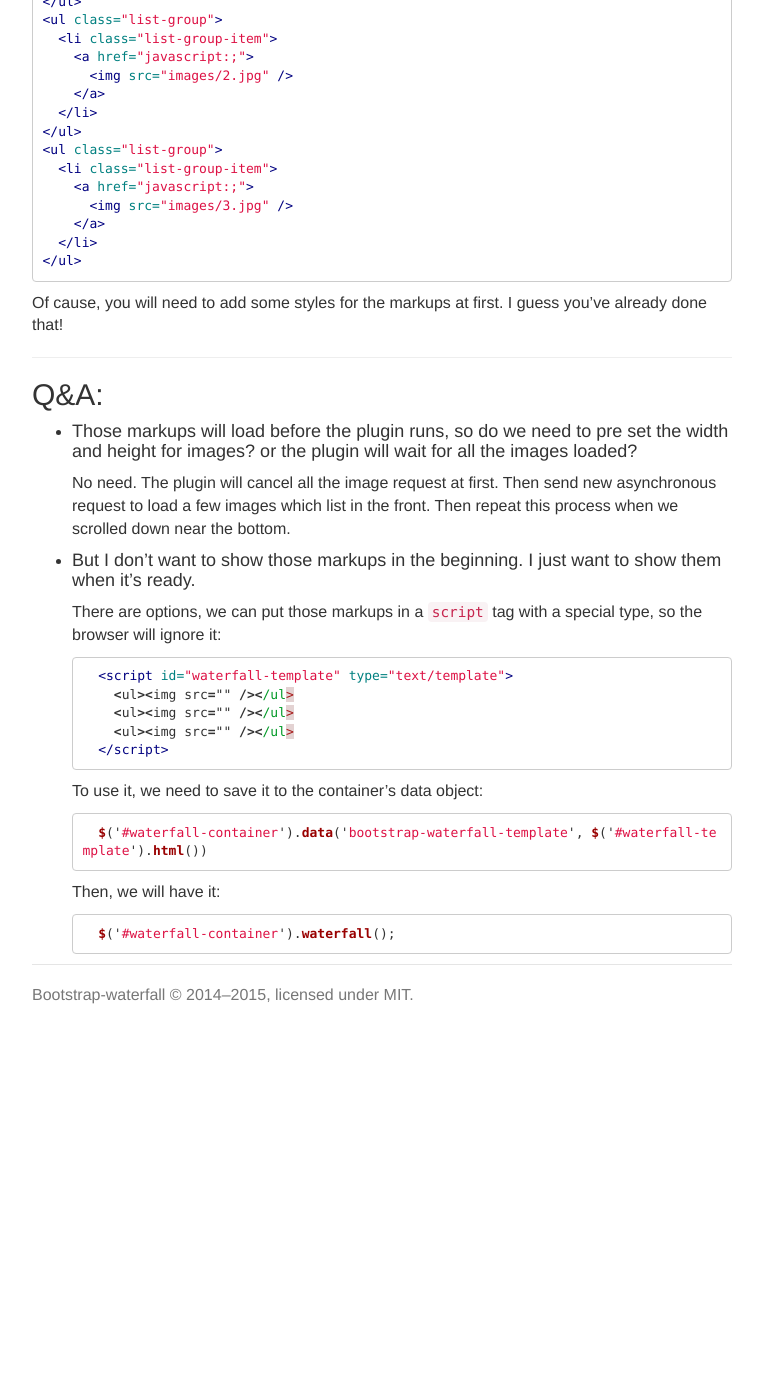
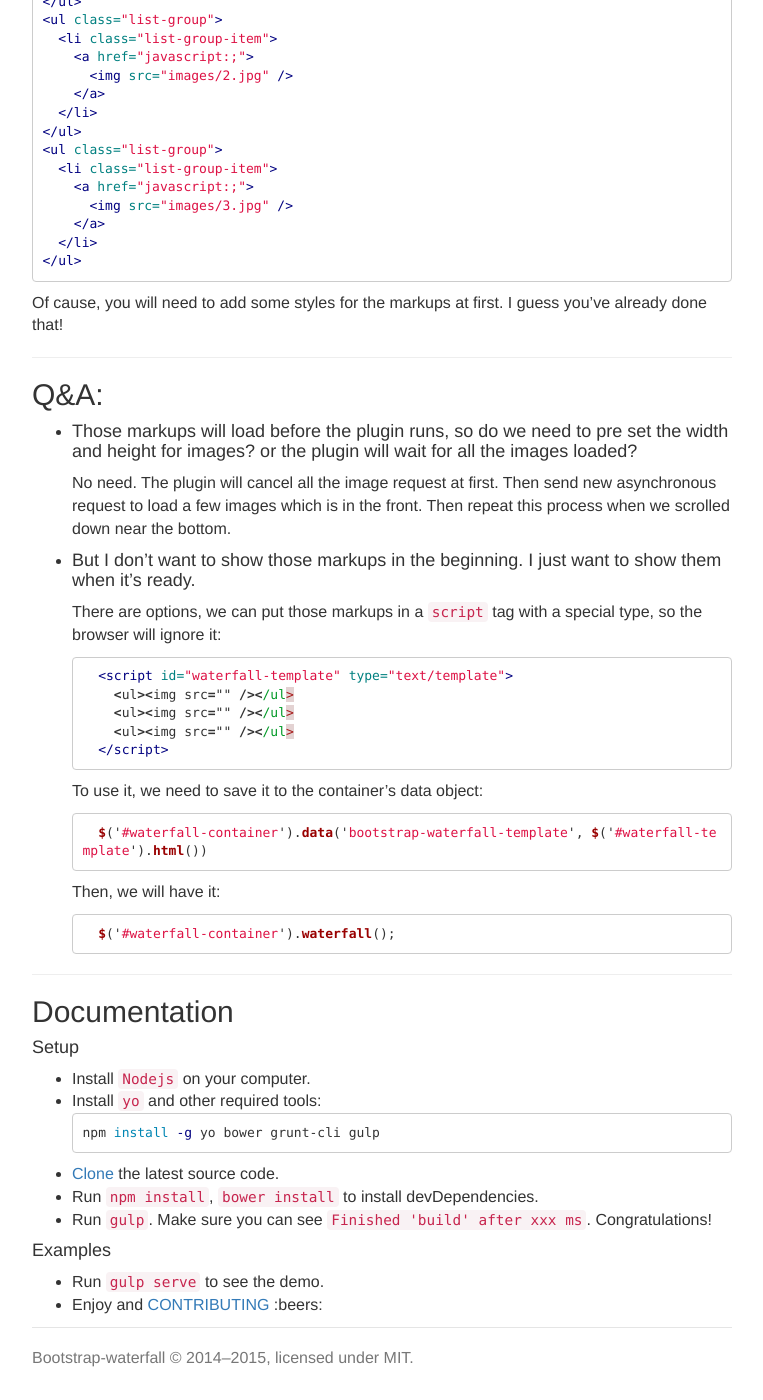
Before and after one commit to mystist/bootstrap-waterfall, a Jekyll site: the page built from getting-started.md, in a window 1280 px wide and 1400 px high, scrolled down 954 px. Shown: the whole window, without its empty margins (258-1021 px from the left). Built offline with Jekyll 4.4.1, drawn with Linux system fonts in a browser that asks for light colours; Markdown is read by kramdown in place of the engine named in the settings; before the commit the page ends 1991 px from its top, so only the background shows below that.

Commit message:
:memo: Add Documentation of setup and examples.

````diff
--- a/getting-started.md
+++ b/getting-started.md
@@ -79,7 +79,7 @@ Of cause, you will need to add some styles for the markups at first. I guess you
 
 ## Q&A:
 - #### Those markups will load before the plugin runs, so do we need to pre set the width and height for images? or the plugin will wait for all the images loaded?
-  No need. The plugin will cancel all the image request at first. Then send new asynchronous request to load a few images which list in the front. Then repeat this process when we scrolled down near the bottom.
+  No need. The plugin will cancel all the image request at first. Then send new asynchronous request to load a few images which is in the front. Then repeat this process when we scrolled down near the bottom.
 
 - #### But I don't want to show those markups in the beginning. I just want to show them when it's ready.
   There are options, we can put those markups in a `script` tag with a special type, so the browser will ignore it:
@@ -103,3 +103,21 @@ Of cause, you will need to add some styles for the markups at first. I guess you
     ```javascript
     $('#waterfall-container').waterfall();
     ```
+
+***
+
+## Documentation
+
+#### Setup
+- Install `Nodejs` on your computer.
+- Install `yo` and other required tools:
+```bash
+npm install -g yo bower grunt-cli gulp
+```
+- [Clone](https://github.com/Mystist/bootstrap-waterfall) the latest source code.
+- Run `npm install`, `bower install` to install devDependencies.
+- Run `gulp`. Make sure you can see `Finished 'build' after xxx ms`. Congratulations!
+
+#### Examples
+- Run `gulp serve` to see the demo.
+- Enjoy and [CONTRIBUTING](https://github.com/Mystist/bootstrap-waterfall/blob/master/CONTRIBUTING.md) :beers:
````
